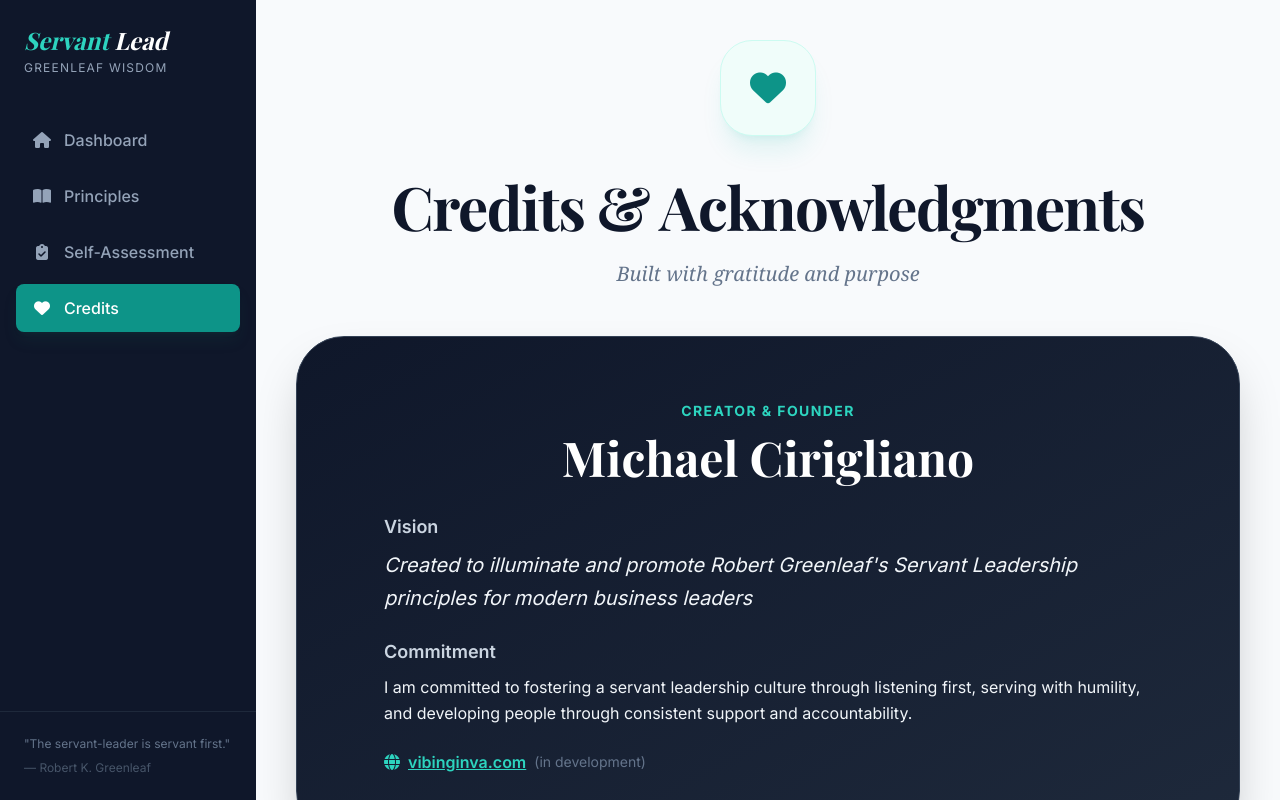
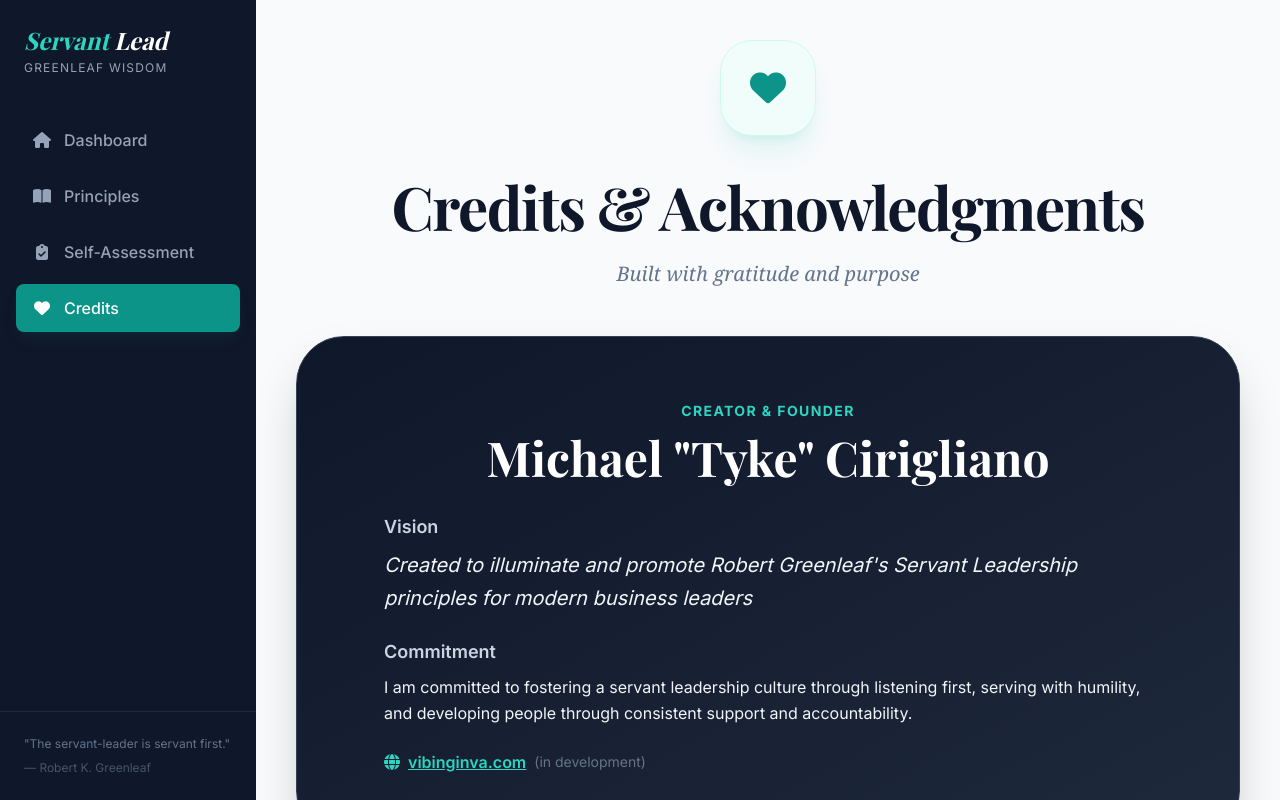
Before and after one commit to mikeistyke/Servant-Leadership-Working, a React (Vite) app: page / in a window 1280 px wide. Both pictures are taken after a click on the button "Credits". Shown: the top 800 px of the page. Built offline with nearby package versions, Linux system fonts and the light colour scheme; a web font is replaced by a local one.

Commit message:
Added nickname to the credits in my full name

```diff
--- a/components/Credits.tsx
+++ b/components/Credits.tsx
@@ -17,7 +17,7 @@ const Credits: React.FC = () => {
         <div className="max-w-3xl mx-auto space-y-8">
           <div className="text-center space-y-3">
             <p className="text-teal-400 font-black uppercase tracking-widest text-sm">Creator & Founder</p>
-            <h2 className="text-5xl font-black heading-font mb-2">Michael Cirigliano</h2>
+            <h2 className="text-5xl font-black heading-font mb-2">Michael "Tyke" Cirigliano</h2>
           </div>
 
           <div className="space-y-6">
```
